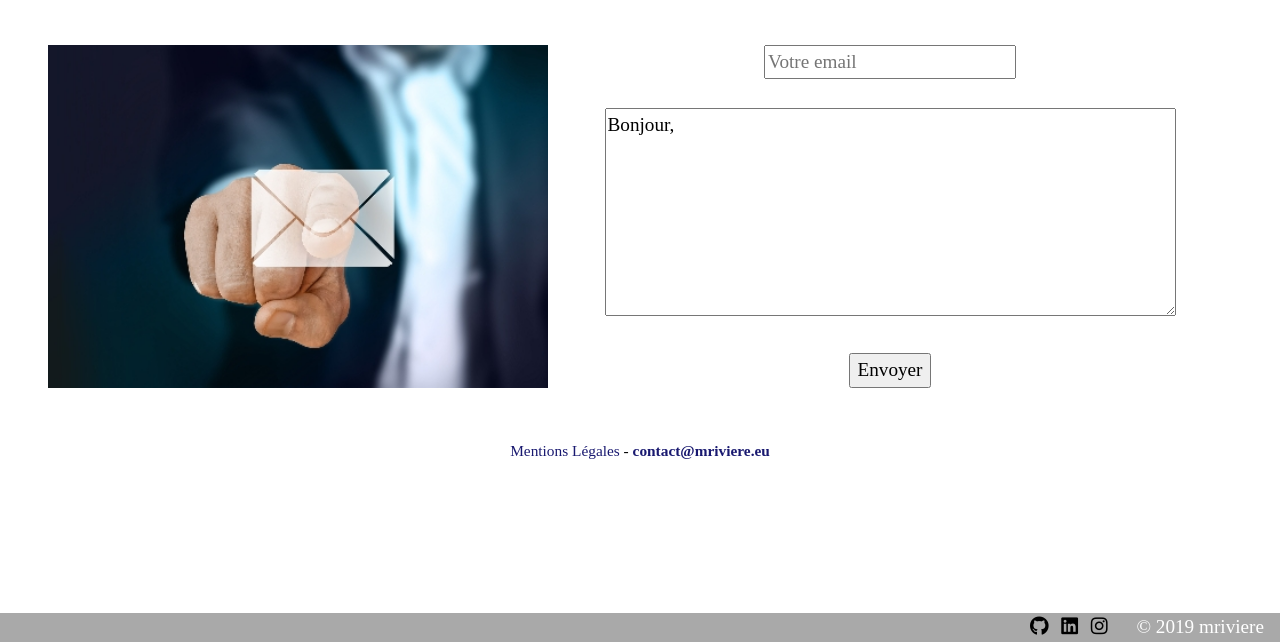
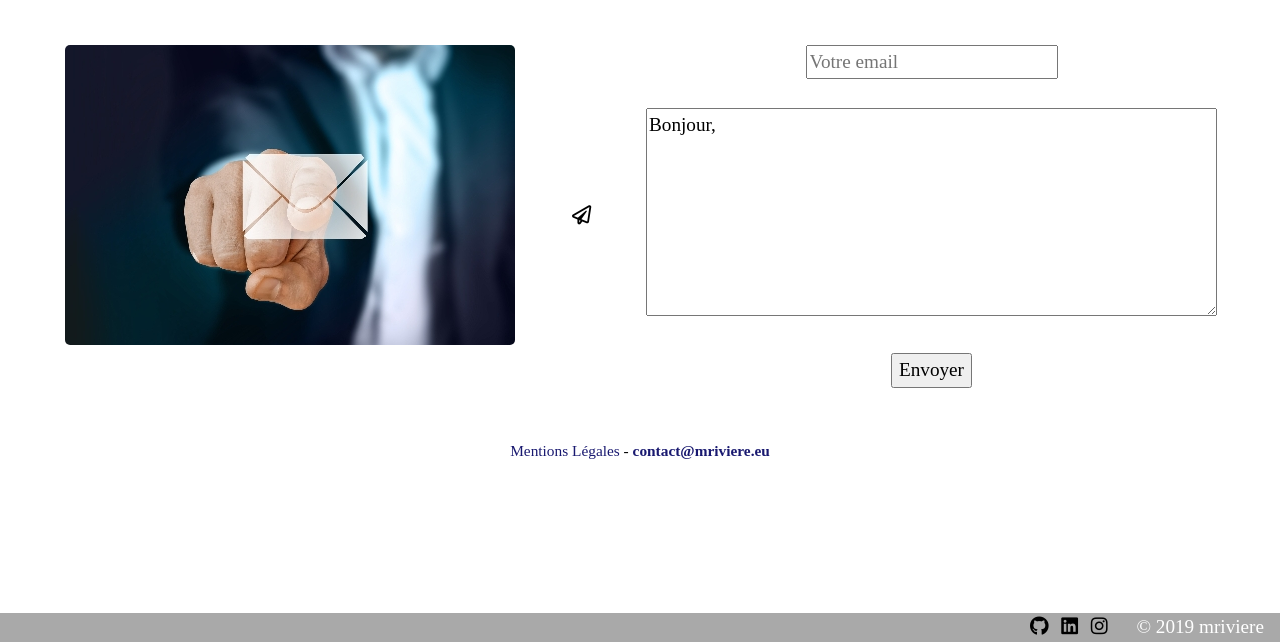
Before and after one commit to mriviere-company/mriviere, a PHP site: page /contact.php in a window 1280 px wide. Shown: the part 158-800 px from the top of the page. Run offline with PHP 8.4, Linux system fonts and the light colour scheme; some libraries are stand-ins or nearby versions; some web fonts are replaced.

Commit message:
reglage css

```diff
--- a/contact.php
+++ b/contact.php
@@ -3,7 +3,13 @@
     <?php include("header.php"); ?>
     <body>
     <div class="row m-5 justify-content-center">
-        <div class="col contacte">
+        <div class="col d-none d-lg-block">
+            <img src="img/contacte.jpg">
+        </div>
+        <div class="col-md-1 align-self-center d-none d-lg-block">
+            <div>
+                <i class="far fa-paper-plane"></i>
+            </div>
         </div>
         <div class="col">
             <form method="post" action="contact_email.php">
--- a/css/style.css
+++ b/css/style.css
@@ -117,13 +117,6 @@ a:hover {
     background-repeat: no-repeat;
 }
 
-.contacte {
-    max-width: 500px;
-    background-image: url("/img/contacte.jpg");
-    background-size: cover;
-    background-repeat: no-repeat;
-}
-
 .myphoto {
     min-height: 450px;
     max-width: 450px;
--- a/profil.php
+++ b/profil.php
@@ -5,6 +5,11 @@
         <div class="row m-5 justify-content-center">
             <div class="col myphoto">
 
+            </div>
+            <div class="col-md-1 align-self-center">
+                <div>
+                    <i class="fas fa-arrow-circle-right"></i>
+                </div>
             </div>
             <div class="col pl-4 mytext">
                 Quaestione igitur per multiplices dilatata fortunas cum ambigerentur quaedam, non nulla levius actitata constaret, post multorum clades Apollinares ambo pater et filius in exilium acti cum ad locum Crateras nomine pervenissent, villam scilicet suam quae ab Antiochia vicensimo et quarto disiungitur lapide, ut mandatum est, fractis cruribus occiduntur.
```
